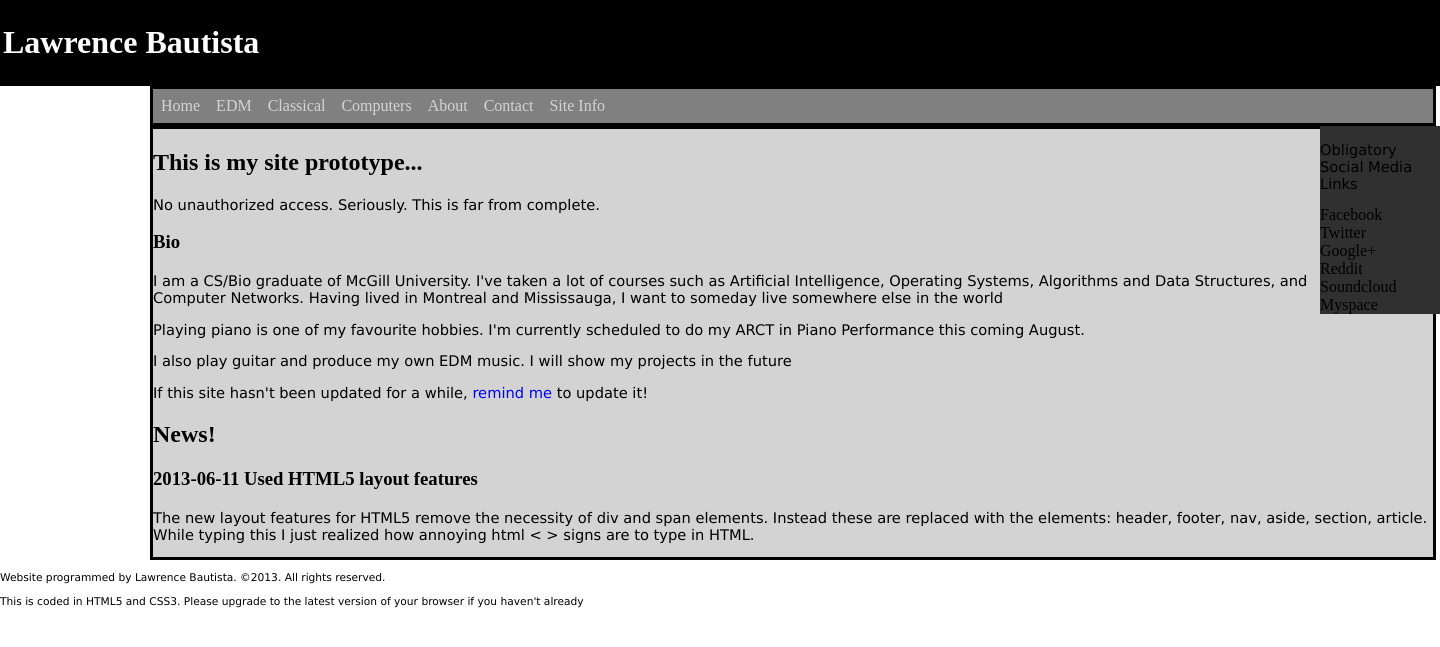
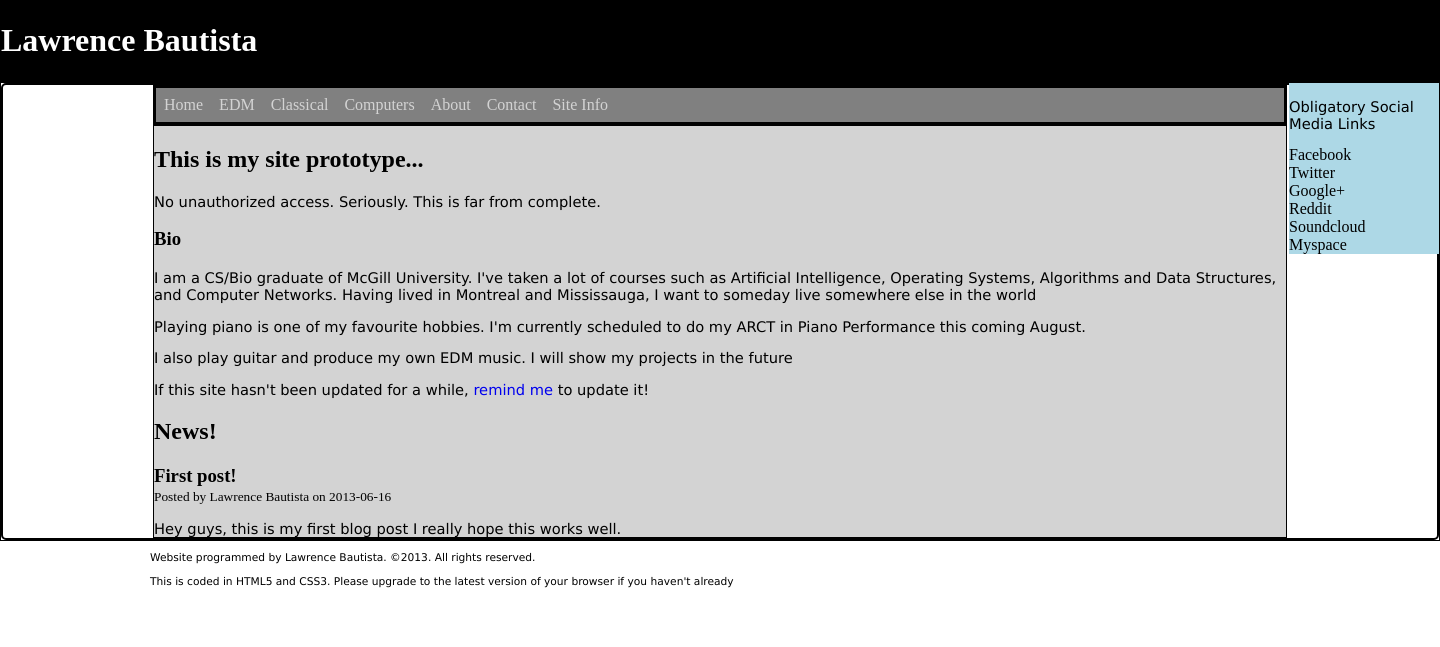
Before and after one commit to lawrencebautista/lbauti, a PHP site: page / in a window 1440 px wide. Shown: the top 647 px of the page. Run offline with PHP 8.4, Linux system fonts and the light colour scheme; data comes from the database, SQL or seed files in the repository; both versions use the stored data as it was after the commit; some libraries are stand-ins or nearby versions.

Commit message:
Added sqlite and basic blog support. Still need to write an interface to submit blog post. Also changed layout a bit.

```diff
--- a/index.php
+++ b/index.php
@@ -18,6 +18,7 @@
 
 					if (x==undefined) {
 						alert("The link's id is undefined");
+						isSliding = false;
 					}
 					else {
 						var y=x.replace("_nav","_tab");
@@ -40,19 +41,7 @@
 	<a href="index.php" id="homelink"><h1 id="banner">Lawrence Bautista</h1></a>
 </header>
 
-<nav>
-	<ul class="navbar">
-		<li class="navbar"><a class="navbar" id="home_nav" href="#">Home</a></li>
-		<li class="navbar"><a class="navbar" id="edm_nav" href="#">EDM</a></li>
-		<li class="navbar"><a class="navbar" id="classical_nav" href="#">Classical</a></li>
-		<li class="navbar"><a class="navbar" href="#">Computers</a></li>
-		<li class="navbar"><a class="navbar" href="#">About</a></li>
-		<li class="navbar"><a class="navbar" href="#">Contact</a></li>
-		<li class="navbar"><a class="navbar" href="#">Site Info</a></li>
-	</ul>
-	<div style="clear: both;"></div>
-</nav>
-
+<div id="bodycontainer">
 <aside>
 	<p>Obligatory Social Media Links</p>
 	<ul class="links">
@@ -64,6 +53,21 @@
 		<li>Myspace</li>
 	</ul>
 </aside>
+
+<div id="mainsection">
+<nav>
+	<ul class="navbar">
+		<li class="navbar"><a class="navbar" id="home_nav" href="#">Home</a></li>
+		<li class="navbar"><a class="navbar" id="edm_nav" href="#">EDM</a></li>
+		<li class="navbar"><a class="navbar" id="classical_nav" href="#">Classical</a></li>
+		<li class="navbar"><a class="navbar" href="#">Computers</a></li>
+		<li class="navbar"><a class="navbar" href="#">About</a></li>
+		<li class="navbar"><a class="navbar" href="#">Contact</a></li>
+		<li class="navbar"><a class="navbar" href="#">Site Info</a></li>
+	</ul>
+	<!--<div style="clear: both;"></div>-->
+</nav>
+
 
 <section class="tab" id="home_tab">
 	<h2>This is my site prototype...</h2>
@@ -77,10 +81,27 @@
 
 
 <h2>News!</h2>
-<article>
-	<h3>2013-06-11 Used HTML5 layout features</h3>
-	<p>The new layout features for HTML5 remove the necessity of div and span elements. Instead these are replaced with the elements: header, footer, nav, aside, section, article. While typing this I just realized how annoying html &lt &gt signs are to type in HTML.</p>
-</article>
+<?php
+$db = new SQLite3('sqlite3/blog.db');
+
+$result = $db->query('SELECT * from Entries');
+
+while ($row = $result->fetchArray(SQLITE3_ASSOC)) {
+    //var_dump($row);
+    $id = $row['Id'];
+    $author = $row['Author'];
+    $date = $row['Date'];
+    $title = $row['Title'];
+    $content = $row['Content'];
+echo
+"<article id=\"blog" . $id . "\">
+	<h3 class=\"blogtext\">" . $title . "</h3>
+	<small>Posted by " . $author . " on " . $date . "</small>
+	<p class=\"blogtext\">" . $content . "</p>
+</article>";
+}
+?>
+
 </section>
 
 <section class="tab" id="edm_tab">
@@ -95,6 +116,8 @@
 	<h3>Franz Liszt: Hungarian Rhapsody No. 2</h3>
 	<iframe width="560" height="315" src="http://www.youtube.com/embed/5hha3veKirA" frameborder="0" allowfullscreen></iframe>
 </section>
+</div>
+</div>
 
 <footer>
 	<p>Website programmed by Lawrence Bautista. &copy;2013. All rights reserved.</p>
--- a/template.css
+++ b/template.css
@@ -11,15 +11,34 @@ a:active{color:#888888;}
 */
 
 header {
+	position:absolute;
+	min-width:900px;
+	max-width:1580px;
 	background-color:#000000;
 	border-style:solid;
+	border-width:1px;
 	clear:both;
 	position:relative;
-	margin:0;
+	margin-left:auto;
+	margin-right:auto;
+	padding-left;
+}
+
+#bodycontainer {
+	position:relative;
+	min-width:900px;
+	max-width:1580px;
+	border-style:solid;
+	border-width:1px; /*So that you can see the background color over the whole container*/
+	margin-left:auto;
+	margin-right:auto;
+    padding;0;
+	clear-both;
 }
 
 nav {
-	width:1280px;
+	max-width:1280px;
+	min-width:600px;
 	outline:0px;
 	margin:0px;
 	border-style:solid;
@@ -28,6 +47,7 @@ nav {
 	/*padding:0.5em 0;*/
 	margin-left:150px;
 	margin-right:150px;
+	overflow:hidden;
 
 }
 a.navbar {
@@ -52,25 +72,34 @@ a.navbar:hover {
 
 aside {
 	position:relative;
+	width:150px;
 	float:right;
-	width:120px;
 	outline:0px;
 	margin:0px;
 	border:0px;
 	padding:0px;
-	background-color:#303030;
+	background-color:lightblue;
 }
 
 
 section {
-	width:1280px;
+	max-width:1280px;
+	min-width:600px;
 	border-style:solid;
 	border-color:black;
+	border-width:1px;
 	margin:0;
 	padding:0;
 	margin-left:150px;
 	margin-right:150px;
 	background-color:lightgray;
+}
+
+#mainsection {
+	border-style:solid;
+	border-color:black;
+	border-width:2px;
+	border-radius:5px;
 }
 
 section.tab {
@@ -83,6 +112,8 @@ section#home_tab {
 
 footer {
 	position:relative;
+	margin-left:150px;
+	margin-right:150px;
 }
 footer p{
 	font-size:8pt;
@@ -114,3 +145,8 @@ ul.navbar {
 li.navbar{
 	display:inline;
 }
+
+.blogtext {
+	margin-bottom:0;
+	padding-bottom:0;
+}
--- /dev/null
+++ b/version.php
@@ -0,0 +1,3 @@
+<?php
+	phpinfo();
+	?>
```
Also changed, not shown: classical.php (deleted, +0 -24 lines), computers.php (deleted, +0 -20 lines), contact.php (deleted, +0 -20 lines), edm.php (deleted, +0 -15 lines), info.php (deleted, +0 -20 lines), writeblog.php (added, +12 -0 lines), about.php (deleted), music.php (deleted), sqlite3/blog.db (added).
